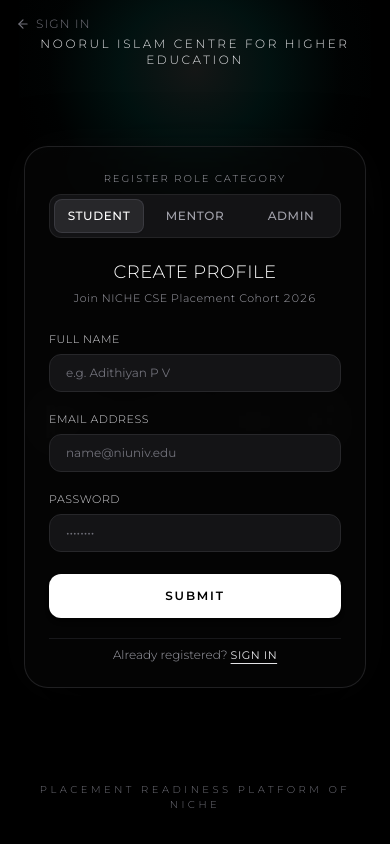
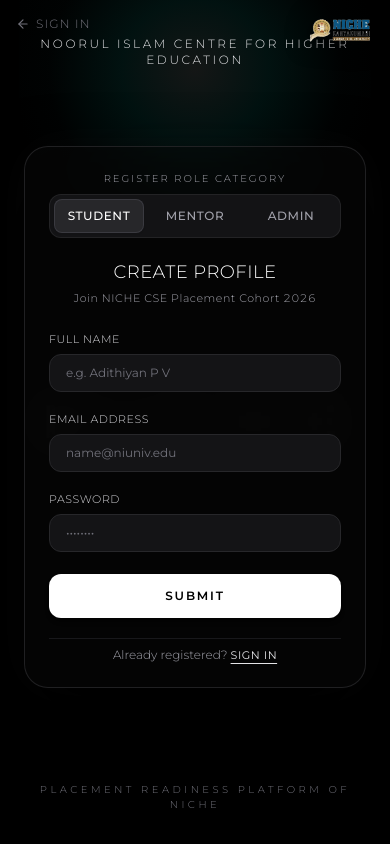
Before and after one commit to adithiyanpv6-glitch/project_s7, a React (Vite) app in the folder client/: page /register in a window 390 px wide. Built offline with nearby package versions, Linux system fonts and the light colour scheme.

Commit message:
feat(auth): add small NICHE emblem logo to top right corner of login and register pages

```diff
--- a/client/src/pages/auth/LoginPage.tsx
+++ b/client/src/pages/auth/LoginPage.tsx
@@ -85,6 +85,15 @@ export const LoginPage: React.FC = () => {
       >
         <ArrowLeft className="w-3.5 h-3.5" /> Back
       </Link>
+
+      {/* TOP RIGHT CORNER: NICHE LOGO */}
+      <div className="absolute top-4 right-4 sm:top-6 sm:right-8 z-20 flex items-center">
+        <img
+          src="/images/niche_logo.png"
+          alt="NICHE Logo"
+          className="h-7 sm:h-8 md:h-9 w-auto object-contain drop-shadow-[0_2px_12px_rgba(0,0,0,0.8)] filter brightness-95 hover:brightness-100 transition-all duration-300"
+        />
+      </div>
 
       {/* 2. BACKGROUND: Lighting Ambient Glow & Faded NICHE Centered with Login Box */}
       <div className="absolute inset-0 pointer-events-none overflow-hidden z-0">
--- a/client/src/pages/auth/RegisterPage.tsx
+++ b/client/src/pages/auth/RegisterPage.tsx
@@ -51,6 +51,15 @@ export const RegisterPage: React.FC = () => {
       >
         <ArrowLeft className="w-3.5 h-3.5" /> Sign In
       </Link>
+
+      {/* TOP RIGHT CORNER: NICHE LOGO */}
+      <div className="absolute top-4 right-4 sm:top-6 sm:right-8 z-20 flex items-center">
+        <img
+          src="/images/niche_logo.png"
+          alt="NICHE Logo"
+          className="h-7 sm:h-8 md:h-9 w-auto object-contain drop-shadow-[0_2px_12px_rgba(0,0,0,0.8)] filter brightness-95 hover:brightness-100 transition-all duration-300"
+        />
+      </div>
 
       {/* 2. BACKGROUND: Lighting Ambient Glow & Faded NICHE Centered with Box */}
       <div className="absolute inset-0 pointer-events-none overflow-hidden z-0">
```
Also changed, not shown: client/public/images/niche_logo.png (added).
